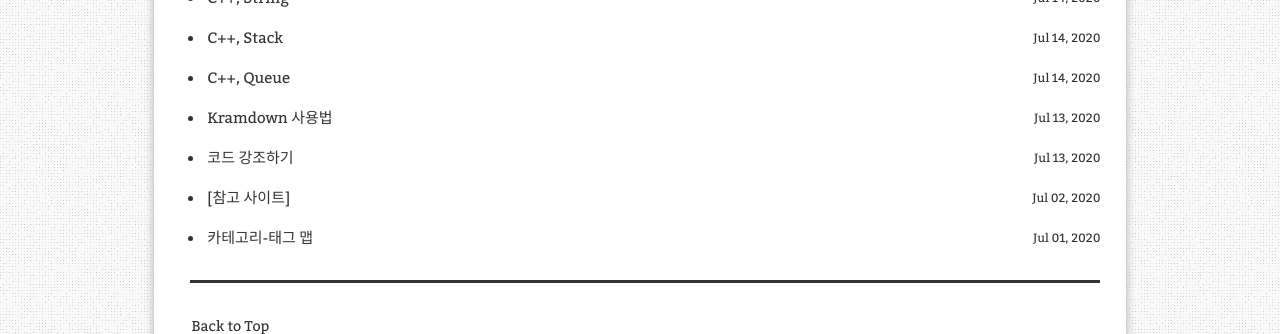
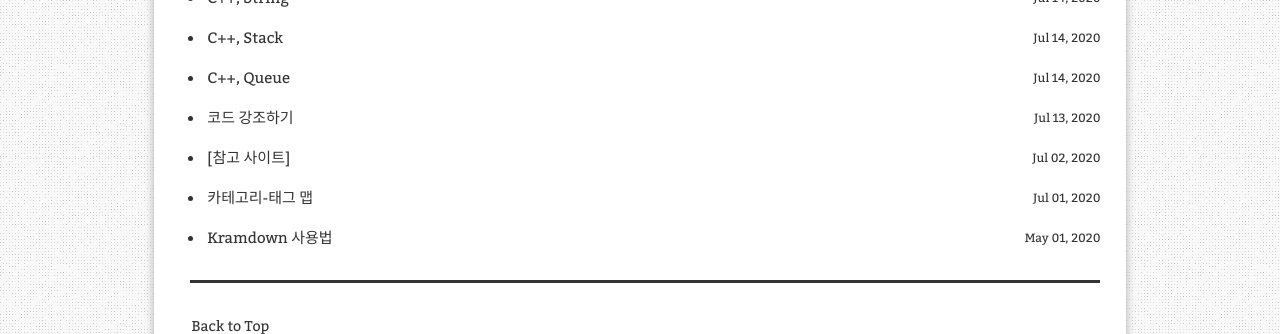
Before and after one commit to aristohyun/aristohyun.github.io, a Jekyll site: the page built from blog/index.html, in a window 1280 px wide. Shown: the part 1642-1976 px from the top of the page. Built offline with Jekyll 4.4.1, drawn with Linux system fonts in a browser that asks for light colours; comment, search, counter and statistics services are not loaded.

Commit message:
Update and rename 2020-07-13-quick-kramdown-demo.md to 2020-05-01-quick-kramdown-demo.md

```diff
--- a/_posts/2020-07-13-quick-kramdown-demo.md
+++ b/_posts/2020-05-01-quick-kramdown-demo.md
@@ -5,7 +5,7 @@ description: "A quick post to some kramdown features."
 categories: [DevEnviroment]
 tags: [gitblog]
 redirect_from:
-  - /2020/07/13/
+  - /2020/05/01/
 ---
 
 > This is [kramdown](https://kramdown.gettalong.org/) formatting test page for [Simple Texture](https://github.com/yizeng/jekyll-theme-simple-texture) theme.
```
